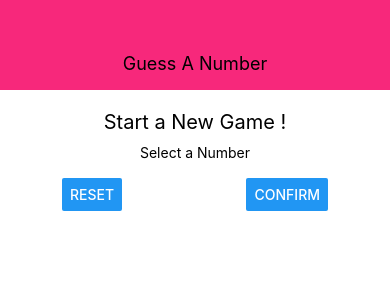
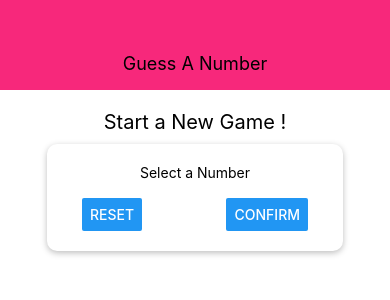
Before and after one commit to soha-dh/RN-CG-4, a React Native app: screen / in a window 390 px wide. Shown: the top 300 px of the page. Built offline with nearby package versions, Linux system fonts and the light colour scheme.

Commit message:
04-06-->making box and shadow

```diff
--- a/screens/StartGameScreen.js
+++ b/screens/StartGameScreen.js
@@ -34,6 +34,14 @@ const styles = StyleSheet.create({
         width: 300,
         maxWidth: '80%',
         alignItems: 'center',
+        shadowColor: 'black',
+        shadowOffset: { width: 0, height: 2 },
+        shadowRadius: 6,
+        shadowOpacity: 0.26,
+        elevation: 5,
+        backgroundColor: 'white',
+        padding: 20,
+        borderRadius: 10
     },
     buttonContainer: {
         flexDirection: "row",
```
